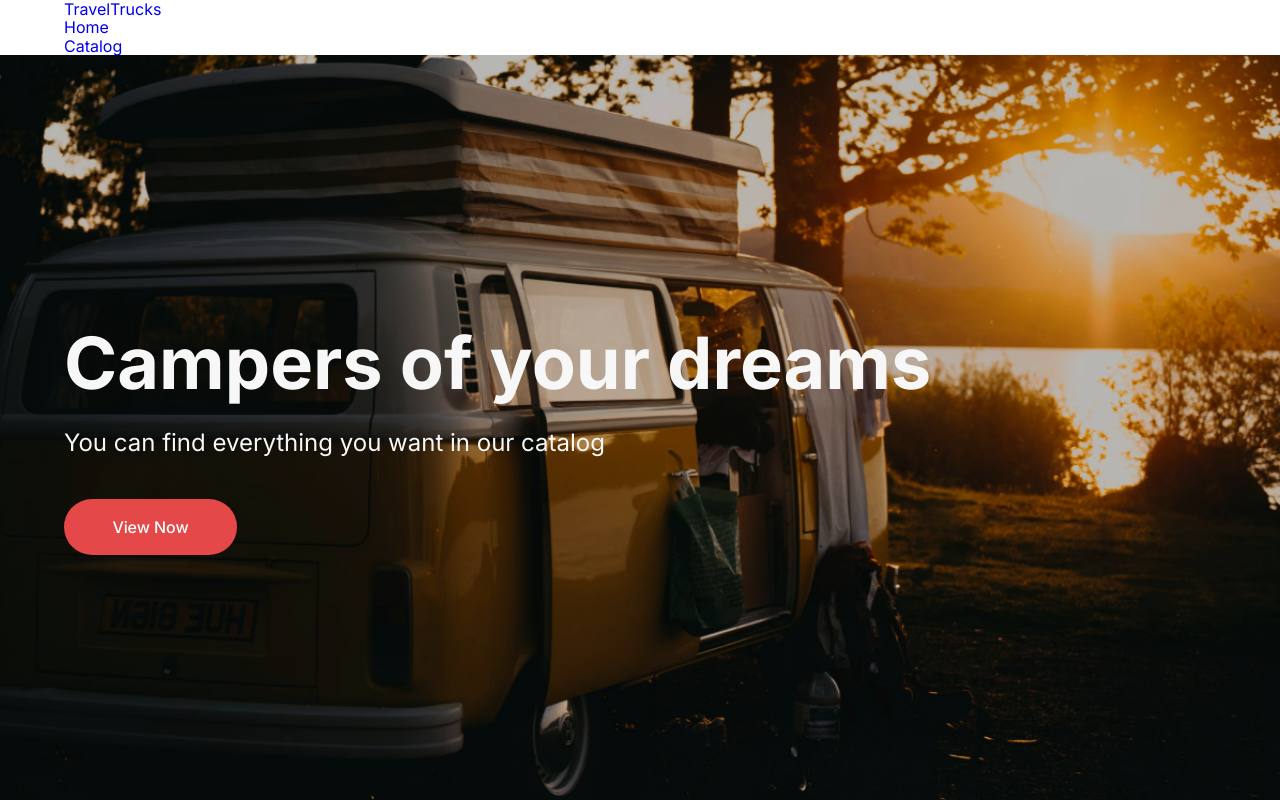
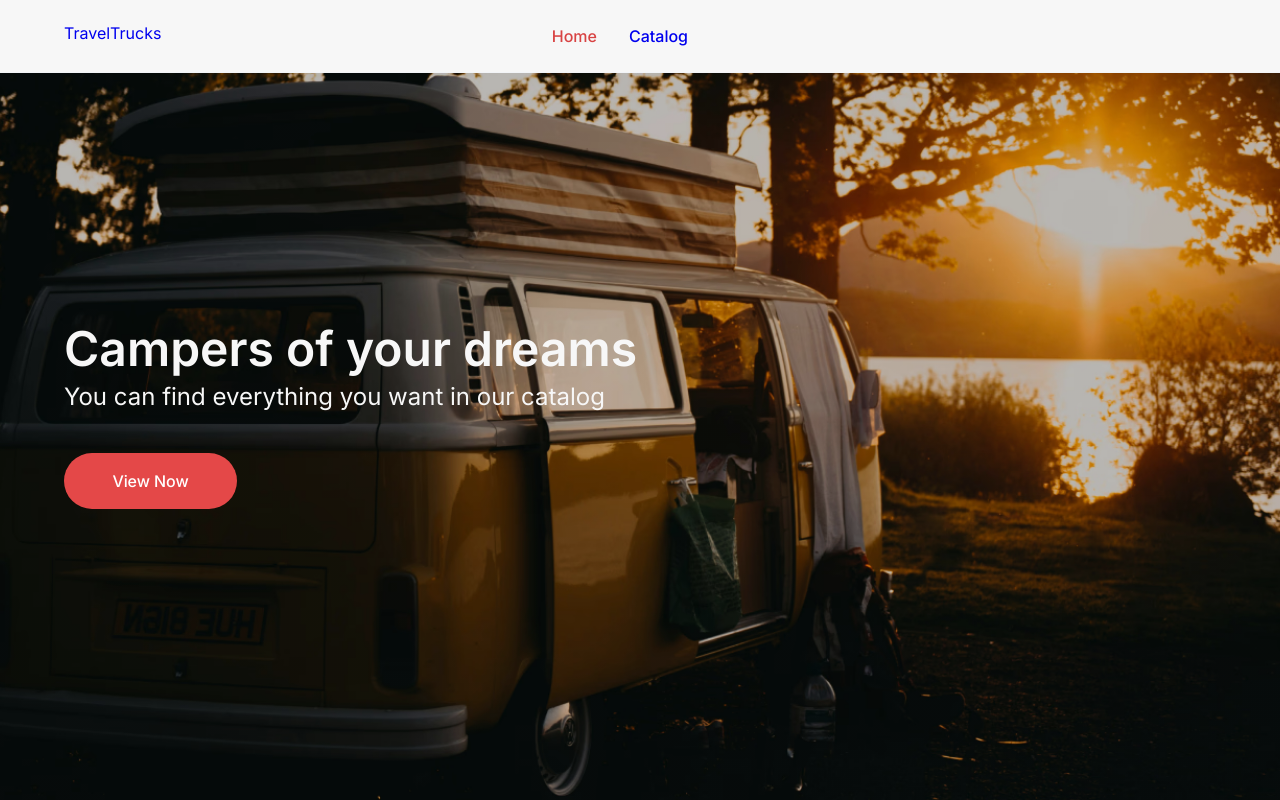
Before and after one commit to ZorAnderius/TravelTrucks, a React (Vite) app: page / in a window 1280 px wide. Built offline with nearby package versions, Linux system fonts and the light colour scheme.

Commit message:
add header styles and fixed font in hero

```diff
--- a/package.json
+++ b/package.json
@@ -11,6 +11,7 @@
   },
   "dependencies": {
     "@reduxjs/toolkit": "^2.2.7",
+    "clsx": "^2.1.1",
     "modern-normalize": "^3.0.1",
     "react": "^18.3.1",
     "react-dom": "^18.3.1",
--- a/src/components/Header/Header.jsx
+++ b/src/components/Header/Header.jsx
@@ -1,9 +1,10 @@
 import Container from "../Container/Container";
 import Navigation from "../Navigation/Navigation";
+import styles from './Header.module.css';
 
 const Header = () => {
   return (
-    <header>
+    <header className={styles.header}>
       <Container>
         <Navigation />
       </Container>
--- a/src/components/Header/Header.module.css
+++ b/src/components/Header/Header.module.css
@@ -0,0 +1,4 @@
+.header{
+    background-color: var(--element-txt-color);
+    border-bottom: 1px solid var(--gray-100-color);
+}
--- a/src/components/LinkButton/LinkButton.module.css
+++ b/src/components/LinkButton/LinkButton.module.css
@@ -11,7 +11,7 @@
   color: var(--secondary-color);
   background-color: var(--btn-color);
   border-radius: 200px;
-  transition: background-color var(--transition-time) var(--transition-function);
+  transition: background-color var(--transition-time) cubic-bezier(0.25, 0.46, 0.45, 0.94);
 }
 
 .btnLink:is(:hover, :focus){
--- a/src/components/Navigation/Navigation.jsx
+++ b/src/components/Navigation/Navigation.jsx
@@ -1,18 +1,23 @@
 import { Link, NavLink } from "react-router-dom";
+import clsx from "clsx";
 import { ROUTES_NAME } from "../../helpers/constants/routes";
+import styles from './Navigation.module.css';
+
+const styleBuilder = ({ isActive }) =>
+  clsx(styles.navLink, isActive && styles.active);
 
 const Navigation = () => {
   return (
-    <nav>
-      <Link to={ROUTES_NAME.home}>
+    <nav className={styles.navContainer}>
+      <Link to={ROUTES_NAME.home} className={styles.navLogo}>
         <span>Travel</span>Trucks
       </Link>
-      <ul>
+      <ul className={styles.navList}>
         <li>
-          <NavLink to={ROUTES_NAME.home}>Home</NavLink>
+          <NavLink to={ROUTES_NAME.home} className={styleBuilder}>Home</NavLink>
         </li>
         <li>
-          <NavLink to={ROUTES_NAME.catalog}>Catalog</NavLink>
+          <NavLink to={ROUTES_NAME.catalog} className={styleBuilder}>Catalog</NavLink>
         </li>
       </ul>
     </nav>
--- a/src/components/Navigation/Navigation.module.css
+++ b/src/components/Navigation/Navigation.module.css
@@ -0,0 +1,29 @@
+.navContainer {
+  max-width: 624px;
+  width: 100%;
+  padding: 24px 0;
+  display: flex;
+  flex-direction: row;
+  justify-content: space-between;
+}
+
+.navList {
+  display: flex;
+  flex-direction: row;
+  gap: 32px;
+  color: var(--primary-color);
+  text-align: center;
+}
+
+.navLink {
+  font-size: 16px;
+  font-weight: 500;
+  line-height: 1.5;
+  transition: color var(--transition-time) ease-in;
+}
+
+
+.navLink:is(:hover, :focus),
+.active{
+    color: var(--btn-hover-color);
+}
--- a/src/index.css
+++ b/src/index.css
@@ -10,7 +10,6 @@
   --gray-100-color: #f2f4f7ff;
   --rating-color: #ffc531ff;
   --transition-time: 0.3s;
-  --transition-function: easy-in;
 }
 
 body {
@@ -32,6 +31,7 @@ h5,
 h6,
 p {
   margin: 0;
+  padding: 0;
 }
 
 ul,
--- a/src/pages/Home/Home.module.css
+++ b/src/pages/Home/Home.module.css
@@ -4,16 +4,18 @@
   display: flex;
   flex-direction: column;
   color: var(--element-txt-color);
-  font-size: 48px;
-  line-height: 1.33;
   z-index: 1;
 }
 
-.heroTitle{
-    margin-bottom: 16px;
+.heroTitle {
+  font-size: 48px;
+  line-height: 0.67;
+  font-weight: 600;
+  margin-bottom: 16px;
 }
 
 .heroSubtitle {
-    font-size: 24px;
-    margin-bottom: 40px;
+  font-size: 24px;
+  line-height: 1.33;
+  margin-bottom: 40px;
 }
```
Also changed, not shown: 1 other file (tests, documents, lock files or other folders).
